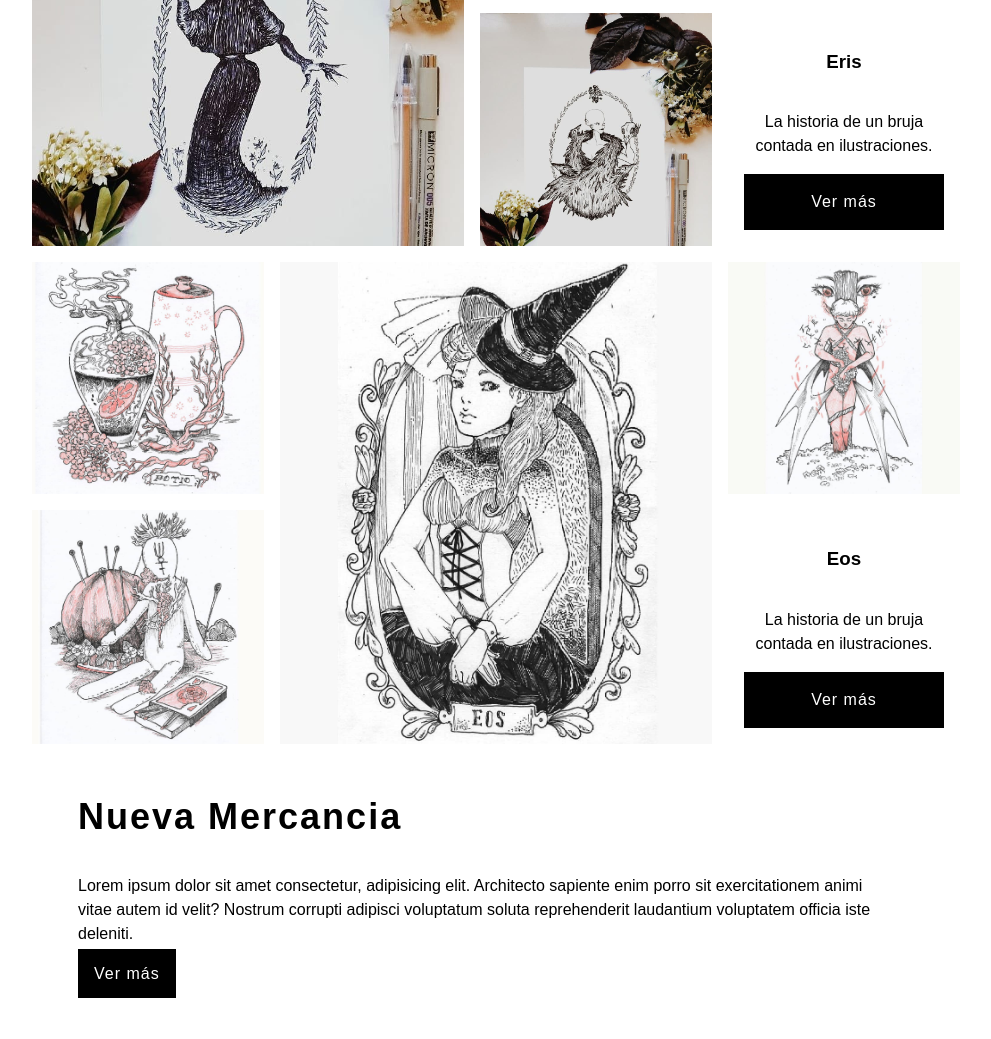
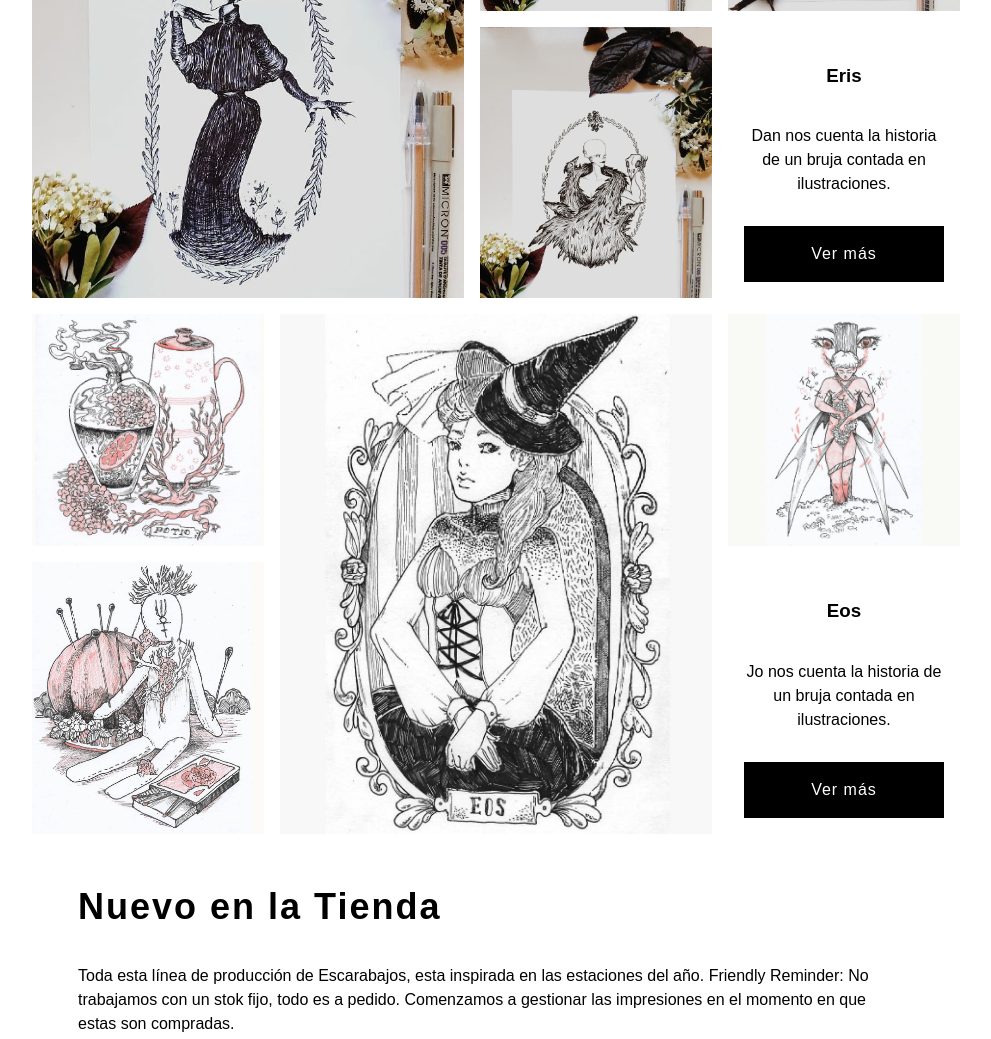
Before and after one commit to ead-codigo-2019/trabajo-final-mabel-nunez, a plain HTML site: page index.html in a window 1280 px wide. Shown: the part 848-1887 px from the top of the page, without its empty margins (200-1191 px from the left). Drawn offline with Linux system fonts and the light colour scheme.

Commit message:
Correciones
texto "diseñado"

```diff
--- a/css/Estilo.css
+++ b/css/Estilo.css
@@ -60,6 +60,9 @@ h1{
     text-decoration: none;
     border: 0;
     text-align: center;
+}
+p{
+    margin-bottom: 30px;
 }
 
 /*Top Container*/
--- a/index.html
+++ b/index.html
@@ -19,7 +19,7 @@
                 <li></li>
                 <li><a href="#">HOME</a></li>
                 <li><a href="#">NOSOTROS</a></li>
-                <li><a href="#">MERCH</a></li>
+                <li><a href="#">TIENDA</a></li>
                 <li><a href="#">CONTACTO</a></li>
             </ul>
         </nav>
@@ -28,7 +28,7 @@
         <section class="info">
             <div>
                 <h1>Dan & Jo</h1>
-                <p>Lorem ipsum dolor sit amet consectetur, adipisicing elit. Architecto sapiente enim porro sit exercitationem animi vitae autem id velit? Nostrum corrupti adipisci voluptatum soluta reprehenderit laudantium voluptatem officia iste deleniti.</p>
+                <p>Somos una pareja de ilustradores que convoca a los amantes de lo excepcional. Todos los dibujos presentes son originales, cada uno de ellos concebidos por sus autores con la esperanza de contar una historia que pueda ser compartida en cualquier parte del mundo.</p>
                 <a href="#" class="boton">Saber más</a>
             </div>
         </section>
@@ -44,7 +44,7 @@
             <div class="top-box top-box-c"></div>
             <div class="top-box top-box-d">
                 <h3>Eris</h3>
-                <p>La historia de un bruja contada en ilustraciones.</p>
+                <p>Dan nos cuenta la historia de un bruja contada en ilustraciones.</p>
                 <a href="#" class="boton">Ver más</a>
             </div>
         </section>
@@ -58,7 +58,7 @@
             <div class="top-box top-box-g"></div>
             <div class="top-box top-box-h">
                 <h3>Eos</h3>
-                <p>La historia de un bruja contada en ilustraciones.</p>
+                <p>Jo nos cuenta la historia de un bruja contada en ilustraciones.</p>
                 <a href="#" class="boton">Ver más</a>
             </div>
         </section>
@@ -66,8 +66,8 @@
         <!--Información-->
         <section class="info">
             <div>
-                <h1>Nueva  Mercancia</h1>
-                <p>Lorem ipsum dolor sit amet consectetur, adipisicing elit. Architecto sapiente enim porro sit exercitationem animi vitae autem id velit? Nostrum corrupti adipisci voluptatum soluta reprehenderit laudantium voluptatem officia iste deleniti.</p>
+                <h1>Nuevo en la Tienda</h1>
+                <p>Toda esta línea de producción de Escarabajos, esta inspirada en las estaciones del año. Friendly Reminder: No trabajamos con un stok fijo, todo es a pedido. Comenzamos a gestionar las impresiones en el momento en que estas son compradas.</p>
                 <a href="#" class="boton">Ver más</a>
             </div>
         </section>
```
Also changed, not shown: wireframe/wireframe.jpg (added).
